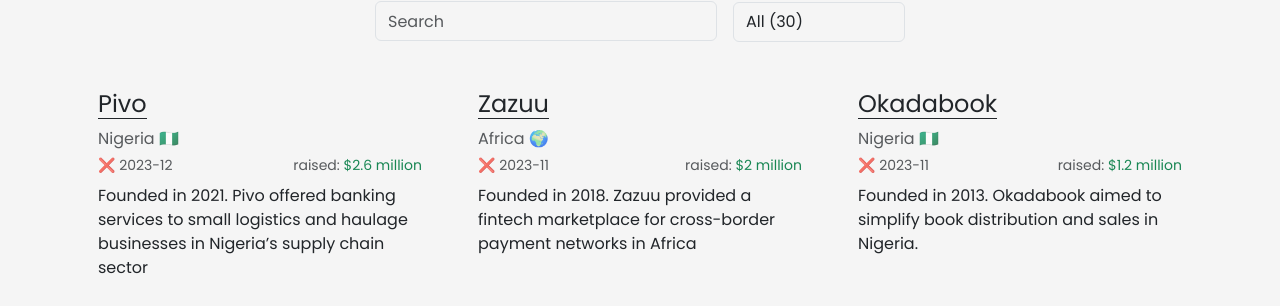
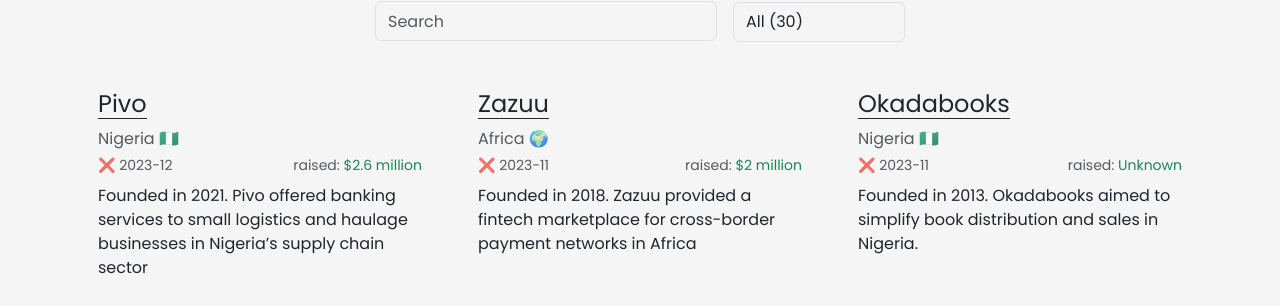
Before and after one commit to slightlynerd/startupgraveyard.africa, a Vue app: page / in a window 1280 px wide. Shown: the part 157-463 px from the top of the page. Built offline with nearby package versions, Linux system fonts and the light colour scheme.

Commit message:
feat: update startups

```diff
--- a/src/assets/data/startups.ts
+++ b/src/assets/data/startups.ts
@@ -187,16 +187,16 @@
     raised: '$2 million'
   },
   {
-    name: 'Okadabook',
+    name: 'Okadabooks',
     shutdownDate: '2023-11',
     category: Category.Media,
     description:
-      'Okadabook aimed to simplify book distribution and sales in Nigeria.',
+      'Okadabooks aimed to simplify book distribution and sales in Nigeria.',
     newsSource:
       'https://businessday.ng/technology/article/okadabooks-to-shut-online-book-store-over-insurmountable-challenges/',
     location: 'Nigeria 🇳🇬',
     founded: '2013',
-    raised: '$1.2 million'
+    raised: 'Unknown'
   },
   {
     name: 'Pillow',
```
